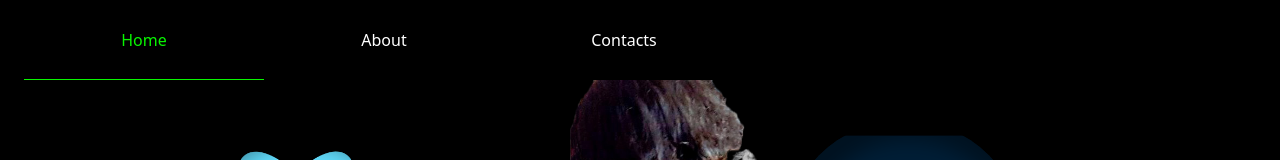
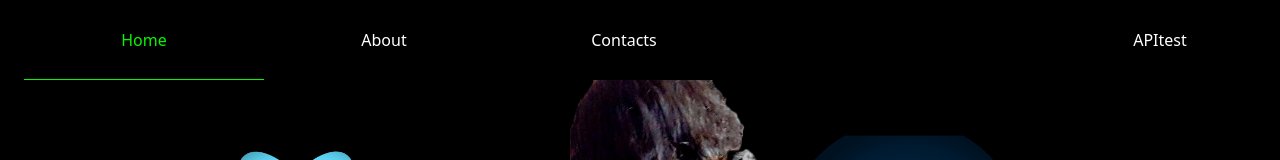
Before and after one commit to trickster1o1/my-portfolio, a React (Create React App) app: page / in a window 1280 px wide. Shown: the top 160 px of the page. Built offline with nearby package versions, Linux system fonts and the light colour scheme.

Commit message:
Api link alocation

```diff
--- a/src/ApiTest.css
+++ b/src/ApiTest.css
@@ -43,4 +43,12 @@
     border-right: 1px solid rgba(0,0,0,0.2);
 }.we-calc > div:first-child {
     border-left: 1px solid rgba(0,0,0,0.2);
+}#back {
+    position: absolute;
+    left: 2%;
+    top: 3.5%;
+} #back > a {
+    text-decoration: none;
+    color: black;
+    font-weight: bold;
 }
--- a/src/ApiTest.js
+++ b/src/ApiTest.js
@@ -1,5 +1,6 @@
 import './ApiTest.css';
 import { useEffect, useState } from 'react';
+import { Link } from 'react-router-dom';
 function ApiTest() {
 
     const [weather,setWeather] = useState([]);
@@ -31,6 +32,8 @@ function ApiTest() {
 
     return(
         <>
+
+            <nav id="back"><Link to='/'><span>Back</span></Link></nav>
             <div className="api-nav">
                 <nav id='wth'>Weather</nav>
                 <nav>Another</nav>
@@ -41,7 +44,7 @@ function ApiTest() {
                 <div className='api-body'>
                     <div> <h2>{weather.location.country + ", " + weather.location.name}</h2> </div>
                     <div  className='we-span'><img alt="error404" src={weather.current.condition.icon} />
-                        <div>{weather.current.temp_c+"C"}</div>
+                        <div>{weather.current.temp_c}&deg;C</div>
                         <span style={{'color':'rgba(0,0,0,0.5)','fontSize':'10pt','display':'block'}}>{weather.current.condition.text}</span>
                     </div>
                     <div className='we-calc'>
--- a/src/Front.js
+++ b/src/Front.js
@@ -3,6 +3,7 @@ import './mobile.css';
 import { useEffect } from 'react';
 import { gsap } from 'gsap';
 import emailjs from 'emailjs-com';
+import { Link, useNavigate } from 'react-router-dom';
 function Front() {
     useEffect(()=>{
         document.getElementById('hm').classList.add('active');
@@ -22,6 +23,7 @@ function Front() {
         })
     },[]);
 
+    const navigate = useNavigate();
     function submitEmail(e) {
         e.preventDefault();
 
@@ -130,7 +132,9 @@ function Front() {
         }
 
     }
-
+    function returnApi() {
+        navigate('/apiTest');
+    }
 
     return(
         <>
@@ -149,10 +153,8 @@ function Front() {
                     <li className='nav' onClick={()=>magic('about')} id="ab">About</li>
                     <li className='nav' onClick={()=>magic('contact')} id='cont'>Contacts</li>
                 </ul>
+                <nav className='api-link' onClick={returnApi}><Link to='/apiTest'>APItest</Link></nav>
             </div>
-            {/* <div className='dis'>
-                This is it
-            </div> */}
             </div>
             <div className='container-fluid element-body'>
                 <div className='main-body'>
--- a/src/main.css
+++ b/src/main.css
@@ -18,7 +18,7 @@
     padding: 0 1.5em !important;
     width: 100%;
     min-height: 10vh;
-} .nav-cont-1 {
+}.nav-cont-1 {
     width: 60%;
 }.nav {
     display: flex;
@@ -37,10 +37,6 @@
         color: rgb(255,255,255);
         border-bottom: 1px solid rgb(0,0,0);
         ;
-    }
-    to {
-        color: rgb(8, 245, 0);
-        border-bottom: 1px solid rgb(8, 245, 0);
     }
 }.front-cont img {
     max-height: 80vh;
@@ -542,4 +538,25 @@
 p.abt-cont {
     font-size: 22pt;
 
+} .api-link {
+    width: 15rem;
+    height: 10vh;
+    position: absolute;
+    top: 0;
+    right: 0;
+    display: flex;
+    justify-content: center;
+    align-items: center;
+    cursor: pointer;
+    border-bottom: 1px solid rgb(0, 0, 0);
+} .api-link:hover {
+    cursor: pointer;
+    border-bottom: 1px solid rgb(8, 245, 0);
+    transition: border-bottom .5s ease-in-out;
+} .api-link a {
+    text-decoration: none;
+    color: white;
+} .api-link:hover a {
+    color: rgb(8, 245, 0);
+    transition: color .5s ease-in-out;
 }
--- a/src/mobile.css
+++ b/src/mobile.css
@@ -38,5 +38,16 @@
     }.txt-block {
         position: absolute;
         top: 51.8%;
+    } .api-link > a{
+        display: none;
+    } .api-link:after {
+        content: '>';
+        width: fit-content;
+    } .api-link {
+        width: fit-content;
+    }#back a span {
+        display: none;
+    }#back a:after {
+        content: '<';
     }
 }
```
